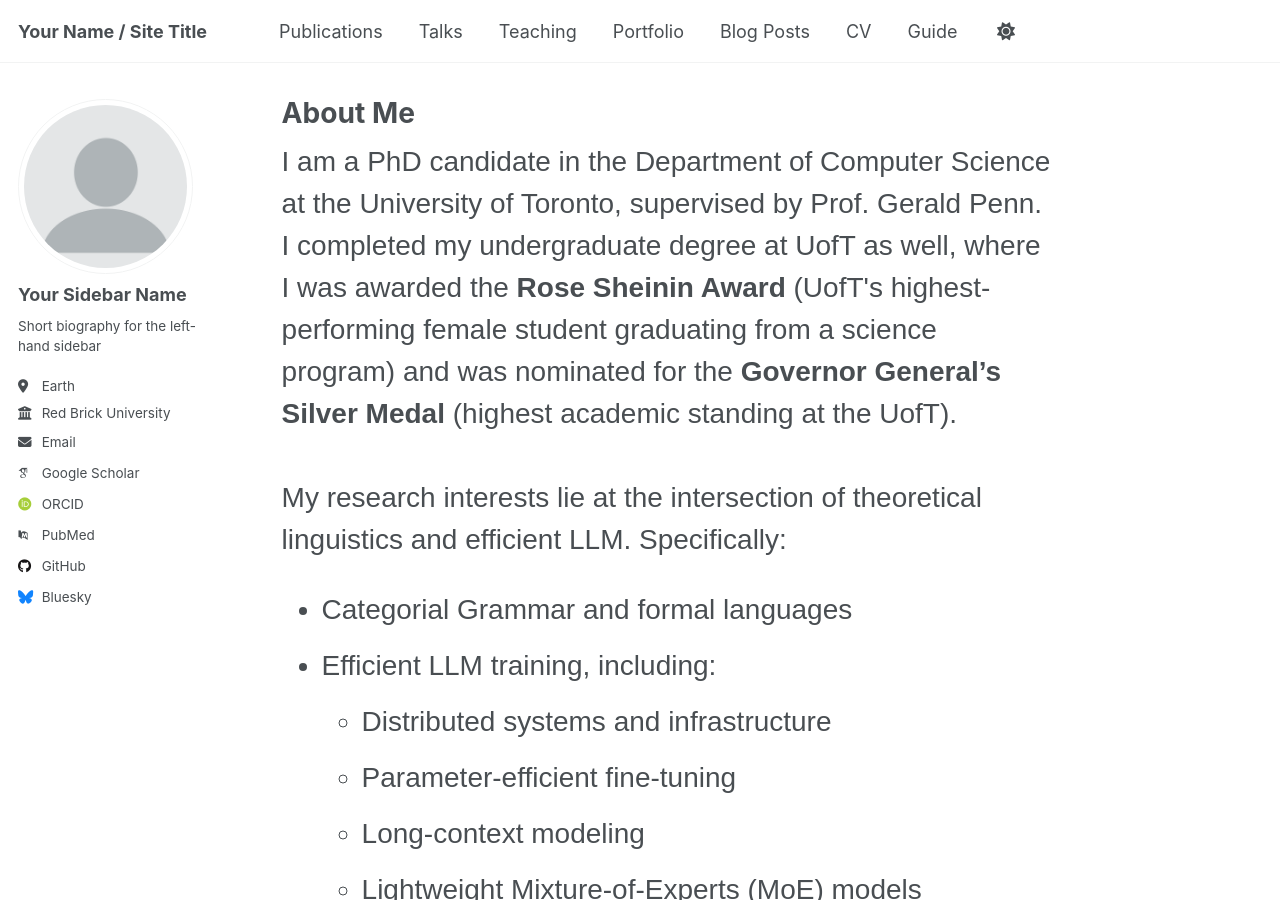
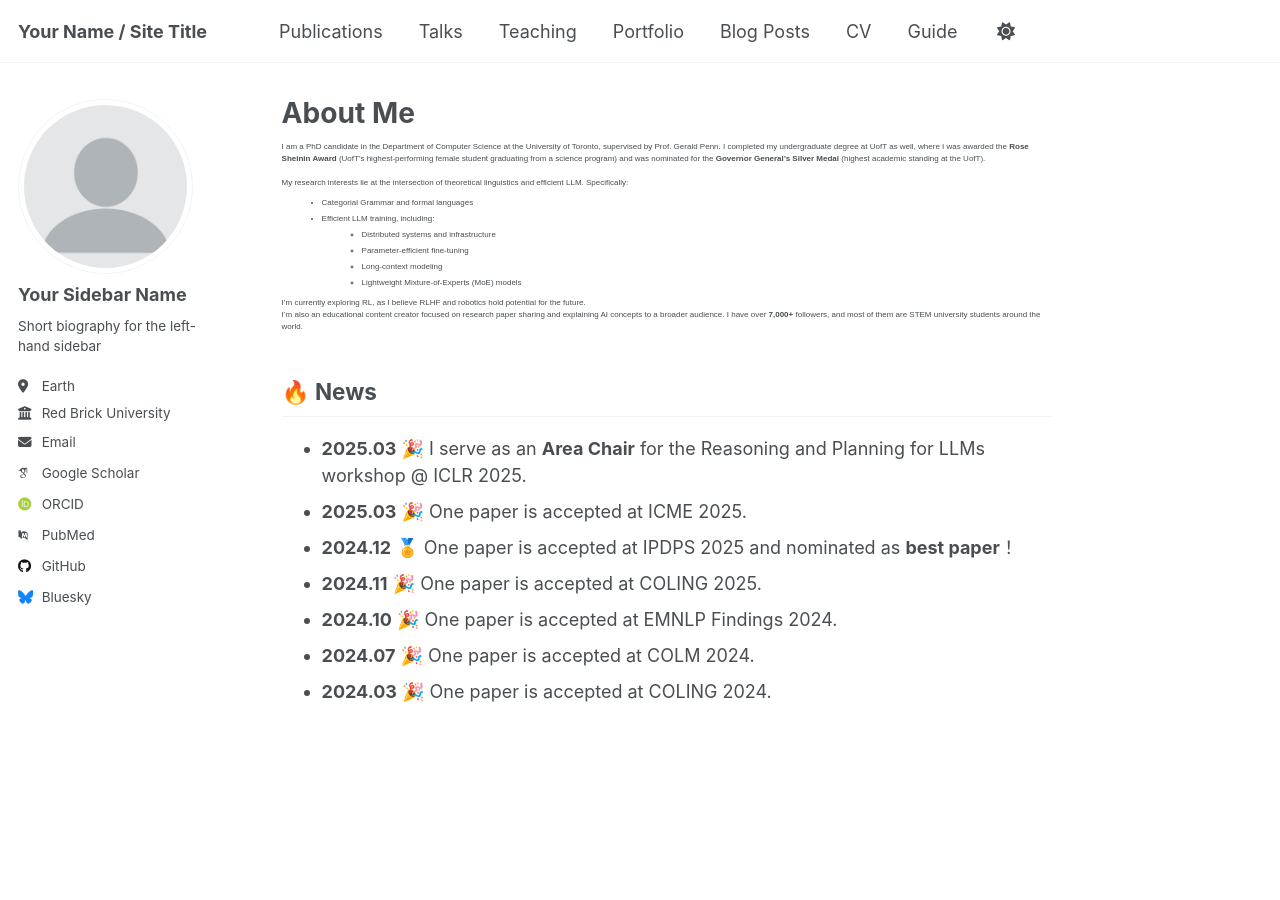
Before and after one commit to zhaojinm/zhaojinm.github.io, a Jekyll site: the page built from _pages/about.md, in a window 1280 px wide and 900 px high. Built offline with Jekyll 4.4.1, drawn with Linux system fonts in a browser that asks for light colours; some web fonts are replaced.

Commit message:
Update about.md

```diff
--- a/_pages/about.md
+++ b/_pages/about.md
@@ -7,7 +7,7 @@ redirect_from:
   - /about.html
 ---
 
-<div style="font-size: 28px; font-family: 'Arial';">
+<div style="font-size: 8px; font-family: 'Arial';">
 I am a PhD candidate in the Department of Computer Science at the University of Toronto, supervised by Prof. Gerald Penn. I completed my undergraduate degree at UofT as well, where I was awarded the <strong>Rose Sheinin Award</strong> (UofT's highest-performing female student graduating from a science program) and was nominated for the <strong>Governor General’s Silver Medal</strong> (highest academic standing at the UofT).
 
 <br><br>
```
